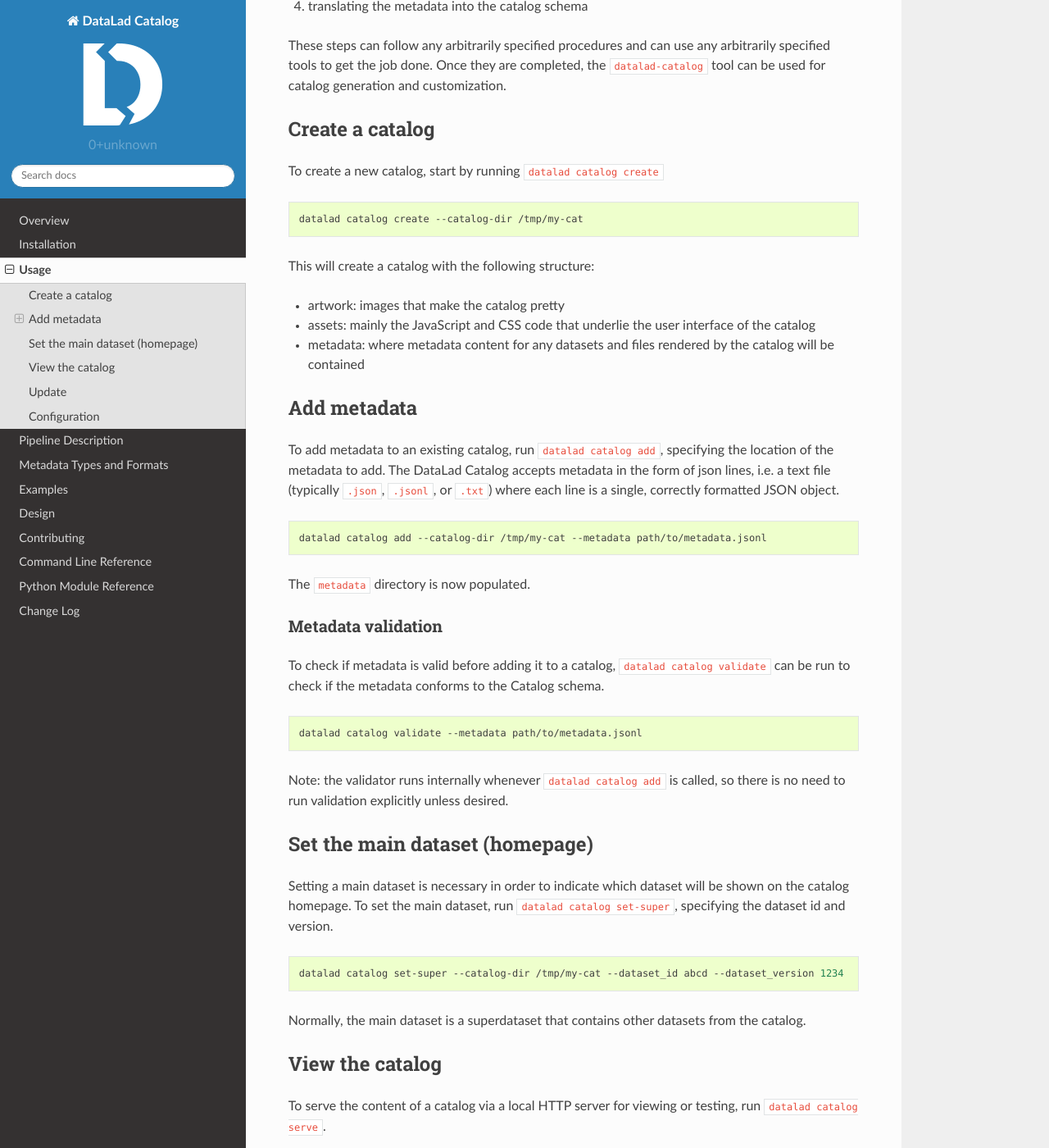
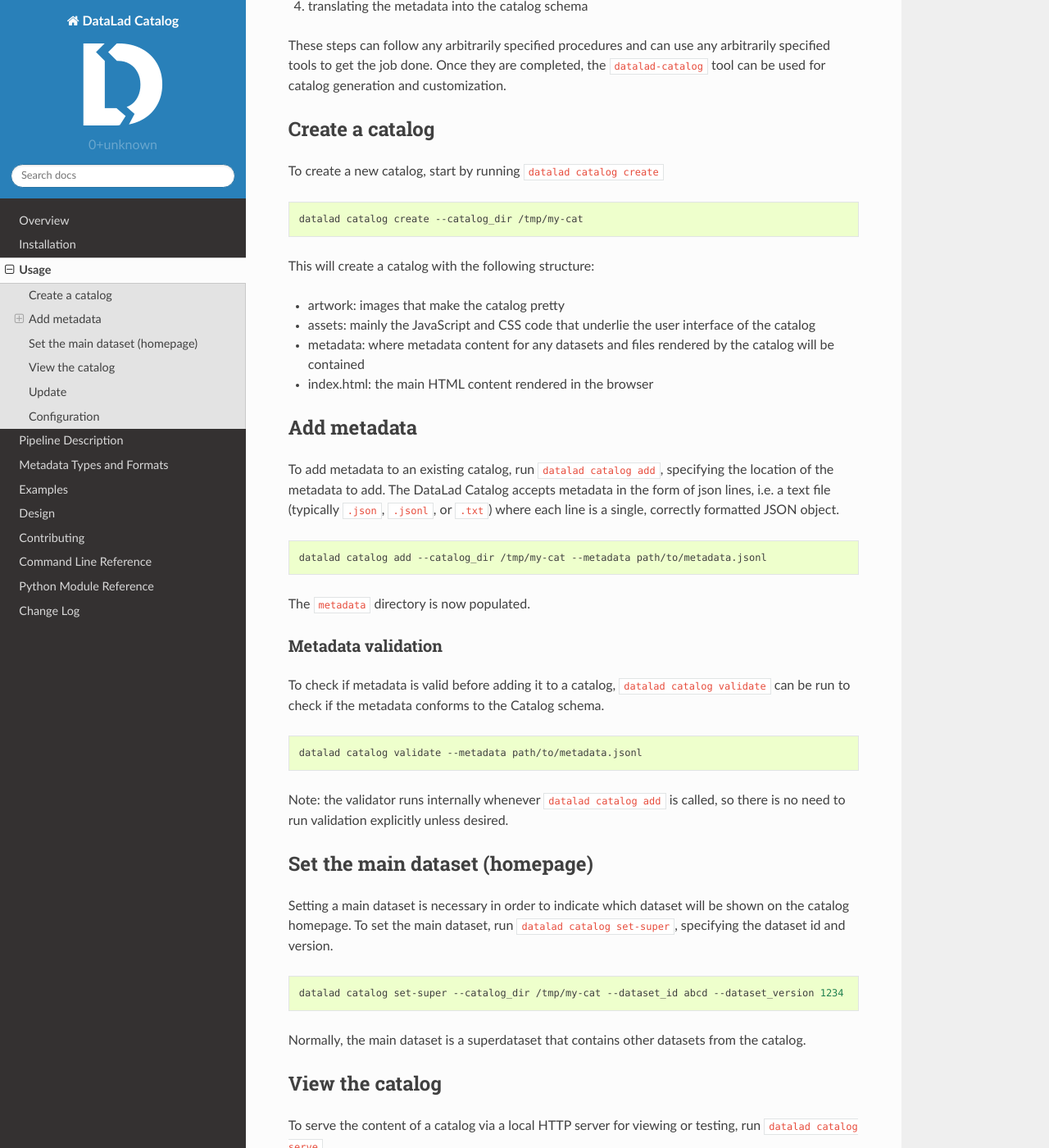
Before and after one commit to datalad/datalad-catalog, a Sphinx documentation site: the page built from docs/source/usage.rst, in a window 1280 px wide and 1400 px high, scrolled down 453 px. Shown: the whole window at 82% size. Built offline with Sphinx 7.4.7 and the Read the Docs theme 2.0.0, drawn with Linux system fonts in a browser that asks for light colours; pages that are not in the unit, such as notebooks, are missing from menus; some of the changed text lies outside the part shown.

Commit message:
Typos and minor tweaks

```diff
--- a/docs/source/usage.rst
+++ b/docs/source/usage.rst
@@ -28,7 +28,7 @@ To create a new catalog, start by running ``datalad catalog create``
 
 .. code-block:: bash
 
-   datalad catalog create --catalog-dir /tmp/my-cat
+   datalad catalog create --catalog_dir /tmp/my-cat
 
 This will create a catalog with the following structure:
 
@@ -37,6 +37,7 @@ This will create a catalog with the following structure:
   the catalog
 - metadata: where metadata content for any datasets and files rendered by the
   catalog will be contained
+- index.html: the main HTML content rendered in the browser
 
 Add metadata
 ============
@@ -48,7 +49,7 @@ form of json lines, i.e. a text file (typically ``.json``, ``.jsonl``, or
 
 .. code-block:: bash
 
-   datalad catalog add --catalog-dir /tmp/my-cat --metadata path/to/metadata.jsonl
+   datalad catalog add --catalog_dir /tmp/my-cat --metadata path/to/metadata.jsonl
 
 
 The ``metadata`` directory is now populated.
@@ -74,7 +75,7 @@ catalog set-super``, specifying the dataset id and version.
 
 .. code-block:: bash
 
-   datalad catalog set-super --catalog-dir /tmp/my-cat --dataset_id abcd --dataset_version 1234
+   datalad catalog set-super --catalog_dir /tmp/my-cat --dataset_id abcd --dataset_version 1234
 
 Normally, the main dataset is a superdataset that contains other datasets from
 the catalog.
@@ -87,7 +88,7 @@ testing, run ``datalad catalog serve``.
 
 .. code-block:: bash
 
-   datalad catalog serve --catalog-dir /tmp/my-cat
+   datalad catalog serve --catalog_dir /tmp/my-cat
 
 Once the content is served, the catalog can be viewed by visiting the local URL.
 
@@ -100,7 +101,7 @@ metadata.
 
 .. code-block:: bash
 
-   datalad catalog add --catalog-dir /tmp/my-cat --metadata path/to/new/metadata.jsonl
+   datalad catalog add --catalog_dir /tmp/my-cat --metadata path/to/new/metadata.jsonl
 
 If a newly added dataset or version of a dataset was added incorrectly,
 ``datalad catalog remove`` can be used to get rid of the incorrect addition.
@@ -119,6 +120,6 @@ catalog creation.
 
 .. code-block:: bash
 
-   datalad catalog create --catalog-dir /tmp/my-custom-cat --config-file path/to/custom_config.json
+   datalad catalog create --catalog_dir /tmp/my-custom-cat --config-file path/to/custom_config.json
 
 If no config file is specified, a default config file is used.
```
